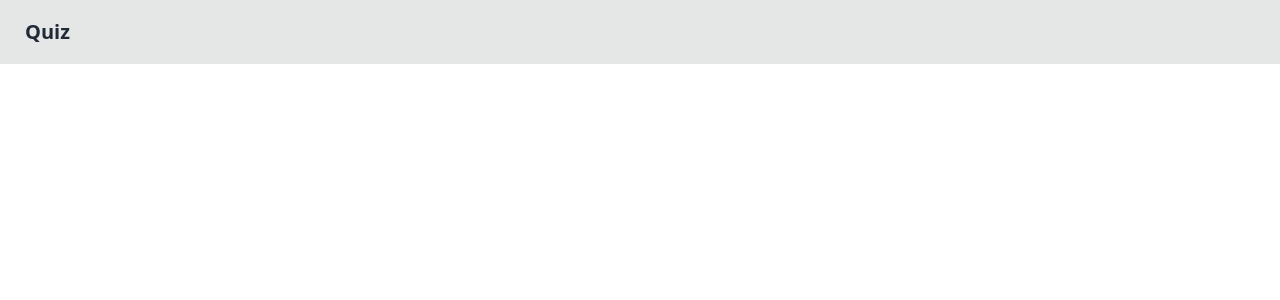
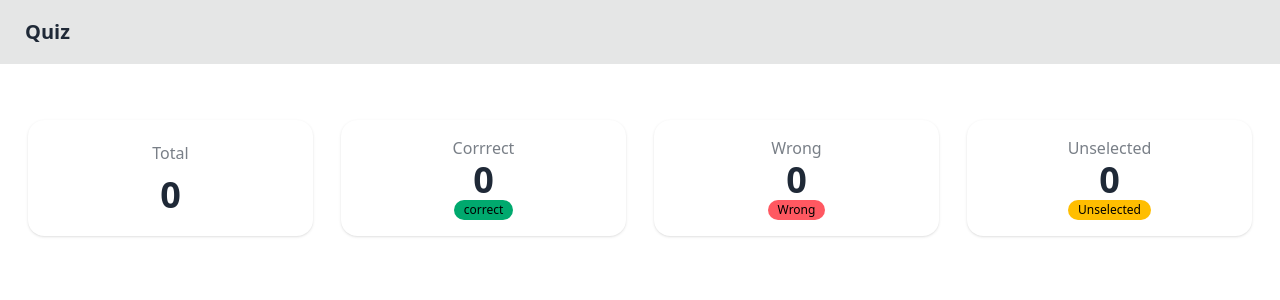
Before and after one commit to Upendrasahu99/prep-sathi-app, a React (Vite) app: page /result/1/1 in a window 1280 px wide. Shown: the top 300 px of the page. Built offline with nearby package versions, Linux system fonts and the light colour scheme.

Commit message:
Display total correct, wrong and unselcted answer in display page

```diff
--- a/src/pages/Result.tsx
+++ b/src/pages/Result.tsx
@@ -3,15 +3,58 @@ import{MainContext} from '../contexts/MainContextProvider'
 
 const Result = () => {
   const {submittedData} = useContext(MainContext);
-  console.log(submittedData);
+  let totalWrongAnswers = 0;
+  let totalCorrectAnswers = 0;
+  let totalUnselectedAnswers = 0;
+  submittedData.map((question, qIndex) => {
+    const isUnselected = question.selectedOption === undefined;
+    const isCorrectAnswer = question.correctAnswer.correctOptionId === question.selectedOption;
+    if(isUnselected)totalUnselectedAnswers++;
+    if(isCorrectAnswer)totalCorrectAnswers++;
+    if(!isCorrectAnswer)totalWrongAnswers++;
+  })
+
   return (
+   <div>
+    <div className='w-full grid grid-cols-2 sm:grid-cols-4 gap-7 p-0 sm:p-7 mb-5'>
+    <div className="stats shadow">
+        <div className="stat place-items-center">
+          <div className="stat-title">Total</div>
+          <div className="stat-value ">{submittedData.length}</div>
+        </div>
+      </div>
+      <div className="stats shadow">
+        <div className="stat place-items-center">
+          <div className="stat-title ">Corrrect</div>
+          <div className="stat-value">{totalCorrectAnswers}</div>
+          <div className="stat-desc badge badge-success">correct</div>
+        </div>
+      </div>
+      <div className="stats shadow">
+        <div className="stat place-items-center">
+          <div className="stat-title">Wrong</div>
+          <div className="stat-value">{totalWrongAnswers}</div>
+          <div className="stat-desc badge badge-error">Wrong</div>
+        </div>
+      </div>
+      <div className="stats shadow">
+        <div className="stat place-items-center">
+          <div className="stat-title">Unselected</div>
+          <div className="stat-value">{totalUnselectedAnswers}</div>
+          <div className="stat-desc badge badge-warning">Unselected</div>
+        </div>
+      </div>
+    </div>
     <div className='w-full grid grid-cols-1 sm:grid-cols-2 xl:grid-cols-3 gap-7 p-0 sm:p-7 mb-5'>
         {
           submittedData.map((question, qIndex) =>{
+            const isUnselected = question.selectedOption === undefined;
             const isCorrectAnswer = question.correctAnswer.correctOptionId === question.selectedOption;
-
+            // if(isUnselected)totalUnselectedAnswers++;
+            // if(isCorrectAnswer)totalCorrectAnswers++;
+            // if(!isCorrectAnswer)totalWrongAnswers++;
             return (
-            <div key={qIndex} className={`card bg-base-100  w-full shadow-xl border-2 ${isCorrectAnswer ? 'border-success' : 'border-error'}`}>
+              <div key={qIndex} className={`card bg-base-100  w-full shadow-xl border-2 ${isUnselected ? 'border-warning' : isCorrectAnswer ? 'border-success' : 'border-error'}`}>
                 <div className="card-body">
                   <div>
                     <div className="badge badge-neutral">{qIndex+1}.</div> {question.questionHindi}
@@ -52,9 +95,9 @@ const Result = () => {
                 </div>
               </div>
             )
+          })
         }
-      )
-      }
+    </div>
    </div>
   )
 }
```
Lines whose indentation alone changed are shown as unchanged.
